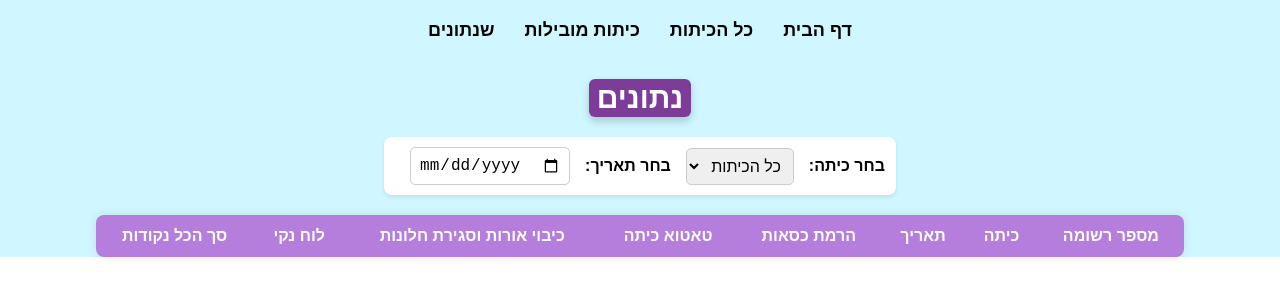
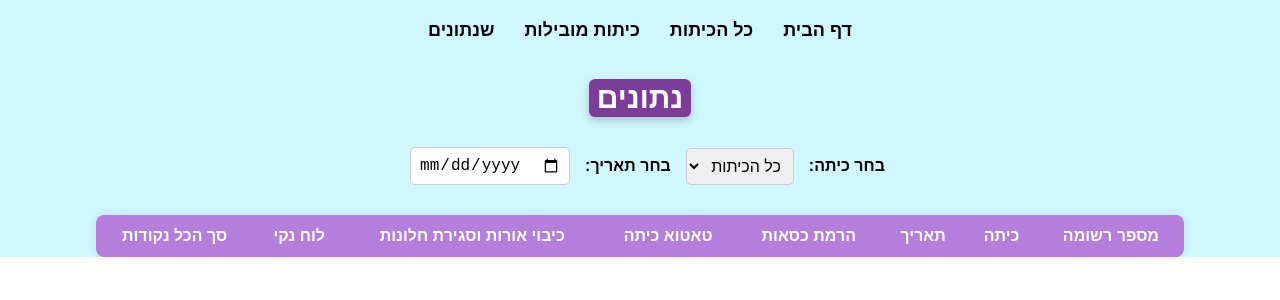
Before and after one commit to School-program/School-program-frontend, a React (Create React App) app in the folder school-program/: page /present-data in a window 1280 px wide. Shown: the top 300 px of the page. Built offline with nearby package versions, Linux system fonts and the light colour scheme.

Commit message:
Table design and

```diff
--- a/school-program/src/components/admin/presentData.jsx
+++ b/school-program/src/components/admin/presentData.jsx
@@ -232,9 +232,7 @@ const styles = {
    filterBox: {
     display: 'flex',
     justifyContent: 'center',
-    backgroundColor: 'white',
     borderRadius: '8px',
-    boxShadow: '0 2px 4px rgba(0,0,0,0.1)',
     marginBottom: '20px',
     maxWidth: '40%', // מצמצם את הרוחב כך שיתאים לסינון בלבד
     marginLeft: 'auto',
```
